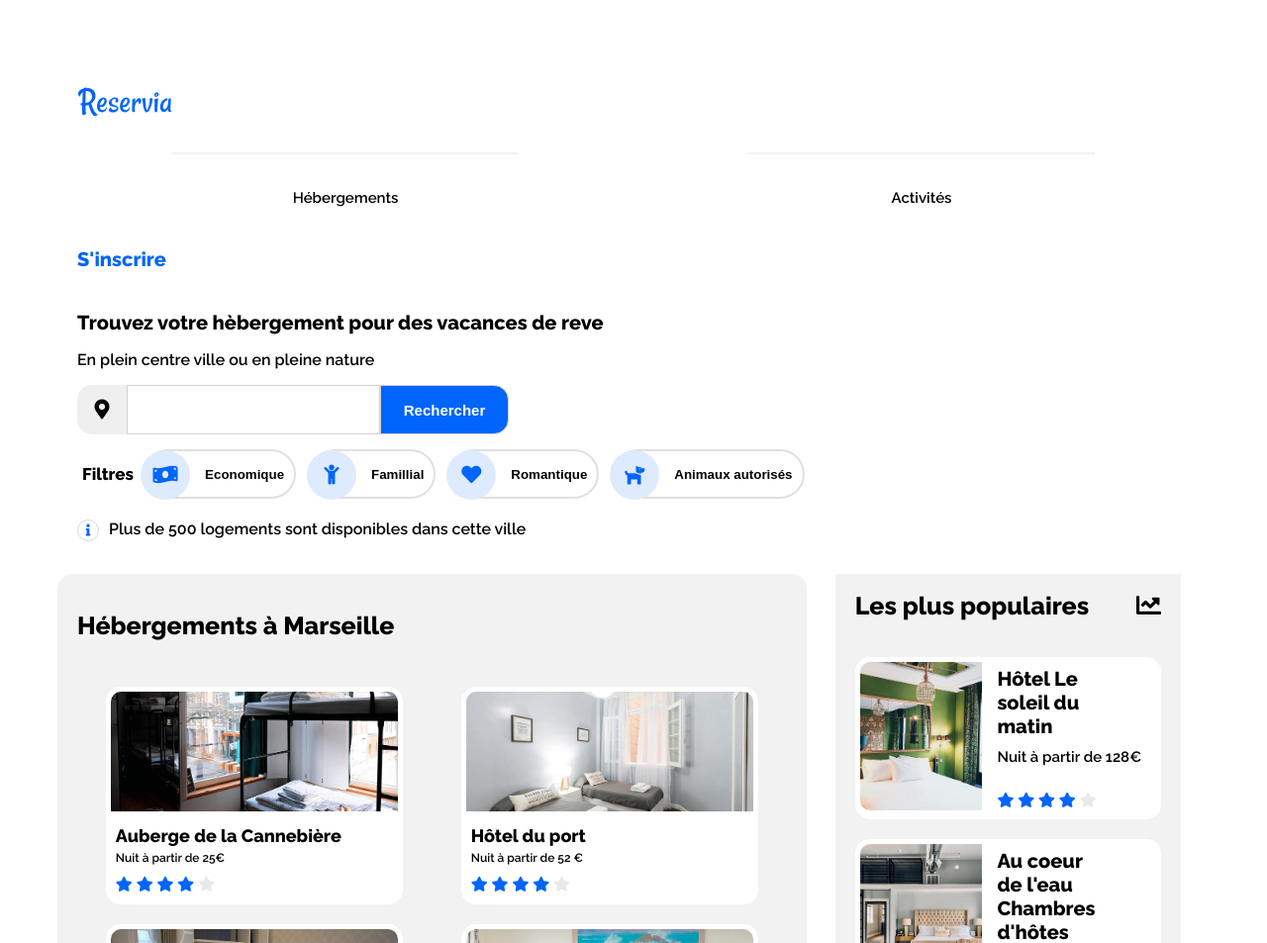
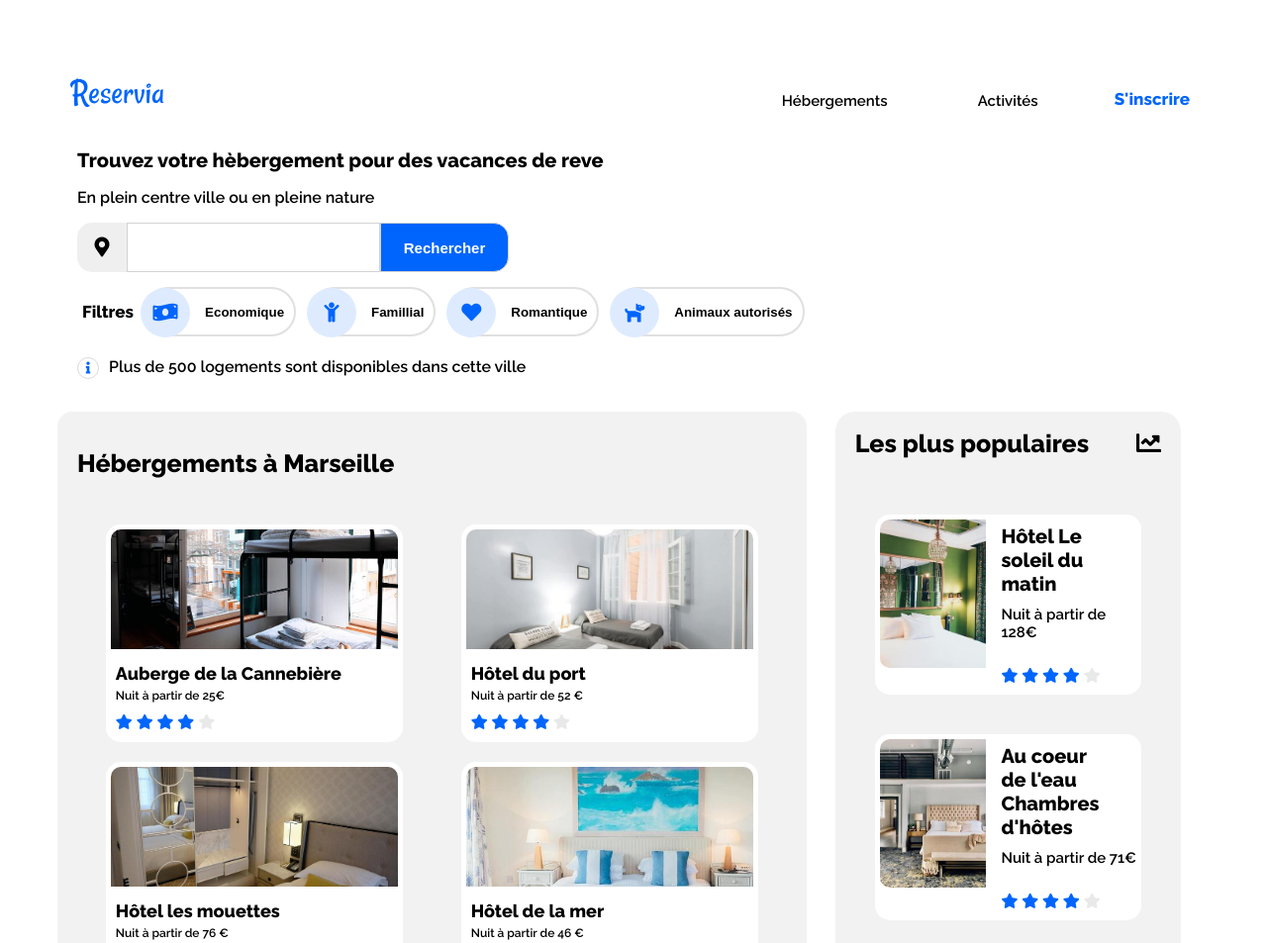
Before and after one commit to Chafik9278/Reservia-Projet-F2, a plain HTML site: page index.html in a window 1280 px wide. Shown: the top 953 px of the page at 99% size. Drawn offline with Linux system fonts and the light colour scheme; a web font is replaced by a local one.

Commit message:
retouche  css desktop

```diff
--- a/Grande-resolution.css
+++ b/Grande-resolution.css
@@ -5,36 +5,40 @@ main {
 
 nav {
   display: flex;
+  flex-wrap: wrap;
   align-items: center;
-  justify-content: space-between;
-
+  justify-content: right;
 }
 
 .nav-bar {
-  width: 100%;
-  margin: 0px;
   padding-top: 30px;
-  justify-content: space-between;
-
+  position: absolute;
+  left: 50px;
 }
 
-.nav-bar3 {
-  width: 100%;
+.nav-bar2 {
+  order: 2;
+  padding-top: 40px;
+}
+.nav-bar2 a {
+  color: #0065fc;
+  font-size: 17px;
+  font-weight: 800;
 }
 
 .nav-bar3 li {
-  width: 30%;
+  width: 50%;
   text-align: center;
   list-style: none;
   margin: 5px auto;
   padding-top: 30px;
-  border-top: 2px solid #f2f2f2;
+
   border-bottom: none;
   font-size: 20px;
 }
 
 .nav-bar3 li:hover {
-  width: 30%;
+  width: 50%;
   text-align: center;
   list-style: none;
   margin: 5px auto;
@@ -42,21 +46,6 @@ nav {
   border-top: 2px solid #0065fc;
   border-bottom: none;
 }
-
-
-.nav-bar2 {
-
-order: 2;
-padding-top: 25px;
-}
-.nav-bar2 a  {
-
- color: #0065fc;
- font-size: 20px;
-font-weight: 800;
-
-  }
-
 
 .bloc-localisation {
   display: flex;
@@ -141,26 +130,21 @@ font-weight: 800;
   height: 700px;
   background: #f2f2f2;
   margin: 0 auto;
+  border-radius: 20px;
 }
 
 .pop {
   padding-left: 20px;
   padding-right: 20px;
-
 }
 
 .pop h1 {
- font-size: 25px;
-
+  font-size: 25px;
 }
 
-
 .bloc-pop article {
-  margin: 20px;
+  margin: 40px;
 }
-
-
-
 
 .pop-txt h2 {
   padding: 10px;
@@ -192,8 +176,8 @@ font-weight: 800;
 }
 
 .bloc-activites article img {
-  width: 350px;
-  height: 450px;
+  width: 320px;
+  height: 400px;
   object-fit: cover;
 }
 
@@ -216,10 +200,8 @@ font-weight: 800;
 footer {
   display: flex;
   flex-wrap: wrap;
-
   background-color: #f2f2f2;
   text-align: left;
-
 }
 
 footer div {
```
Also changed, not shown: index.html (+5 -6 lines).
